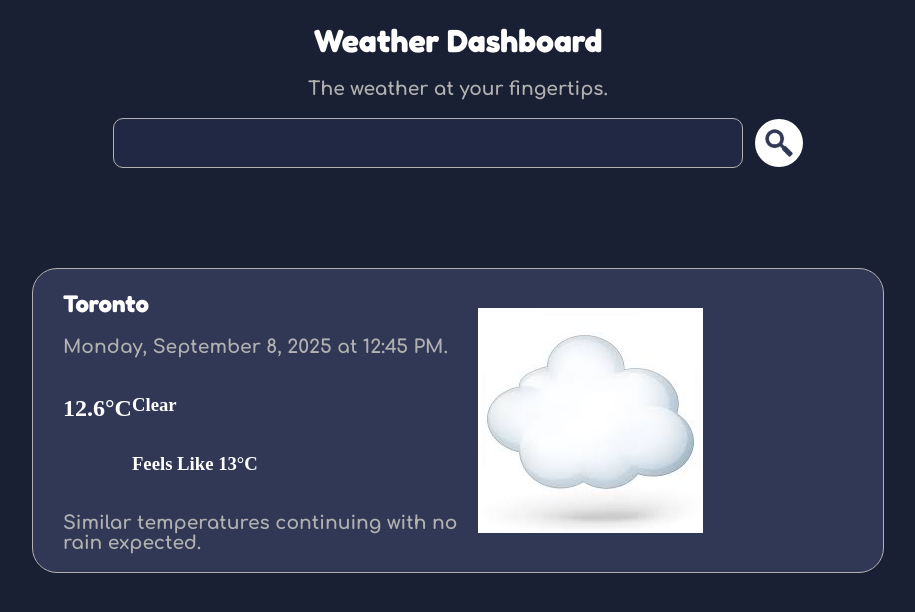
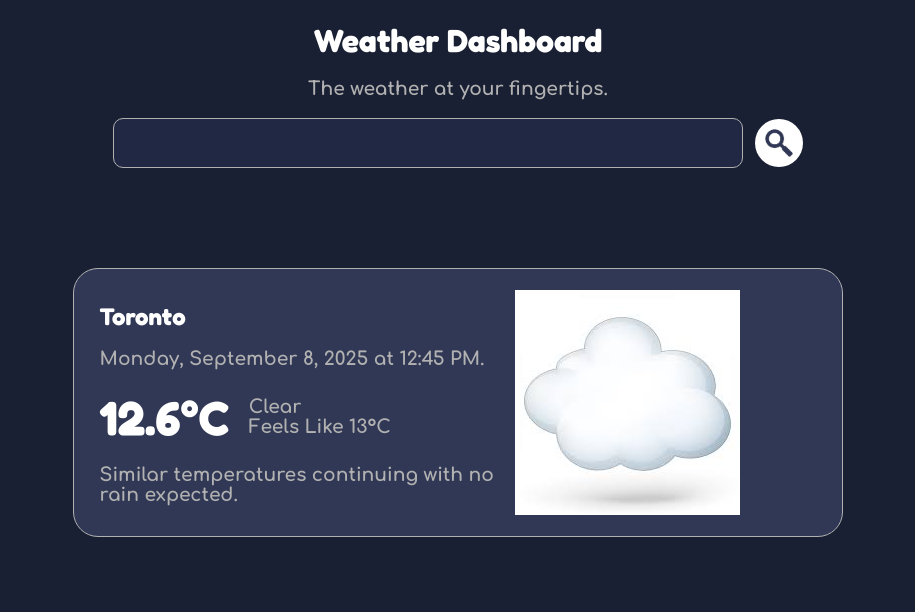
Before and after one commit to Ayaanator/weather-app, a website built with webpack: page src/template.html in a window 1280 px wide. Shown: the whole page, without its empty margins (182-1097 px from the left). Built offline with nearby package versions, Linux system fonts and the light colour scheme.

Commit message:
Polish main-info

```diff
--- a/src/styles.css
+++ b/src/styles.css
@@ -103,8 +103,10 @@ header {
     border: 1px solid var(--accent-color);
     border-radius: 25px;
 
-    padding-left: 30px;
-    padding-right: 180px;
+    padding-left: 2%;
+    padding-right: 8%;
+    padding-top: 1%;
+    padding-bottom: 1%;
 }
 
 #info-header {
@@ -115,9 +117,24 @@ header {
 #temp {
     display: flex;
     flex-direction: row;
+    align-items: center;
+
+    gap: 5%;
+}
+
+#temp h2 {
+    margin: 0px;
 }
 
 #sub-temp {
     display: flex;
     flex-direction: column;
 }
+
+#sub-temp h3 {
+    margin: 0px;
+}
+
+#temp-text {
+    font-size: xxx-large;
+}
--- a/src/template.html
+++ b/src/template.html
@@ -25,10 +25,10 @@
                 </div>
 
                 <div id="temp">
-                    <h2 id="temp-text">12.6°C</h2>
+                    <h2 id="temp-text" class="primary">12.6°C</h2>
                     <div id="sub-temp">
-                        <h3>Clear</h3>
-                        <h3>Feels Like 13°C</h3>
+                        <h3 class="secondary">Clear</h3>
+                        <h3 class="secondary">Feels Like 13°C</h3>
                     </div>
                 </div>
                 <h3 class="secondary">Similar temperatures continuing with no rain expected.</h3>
```
Also changed, not shown: src/data.js (line endings or trailing spaces).
